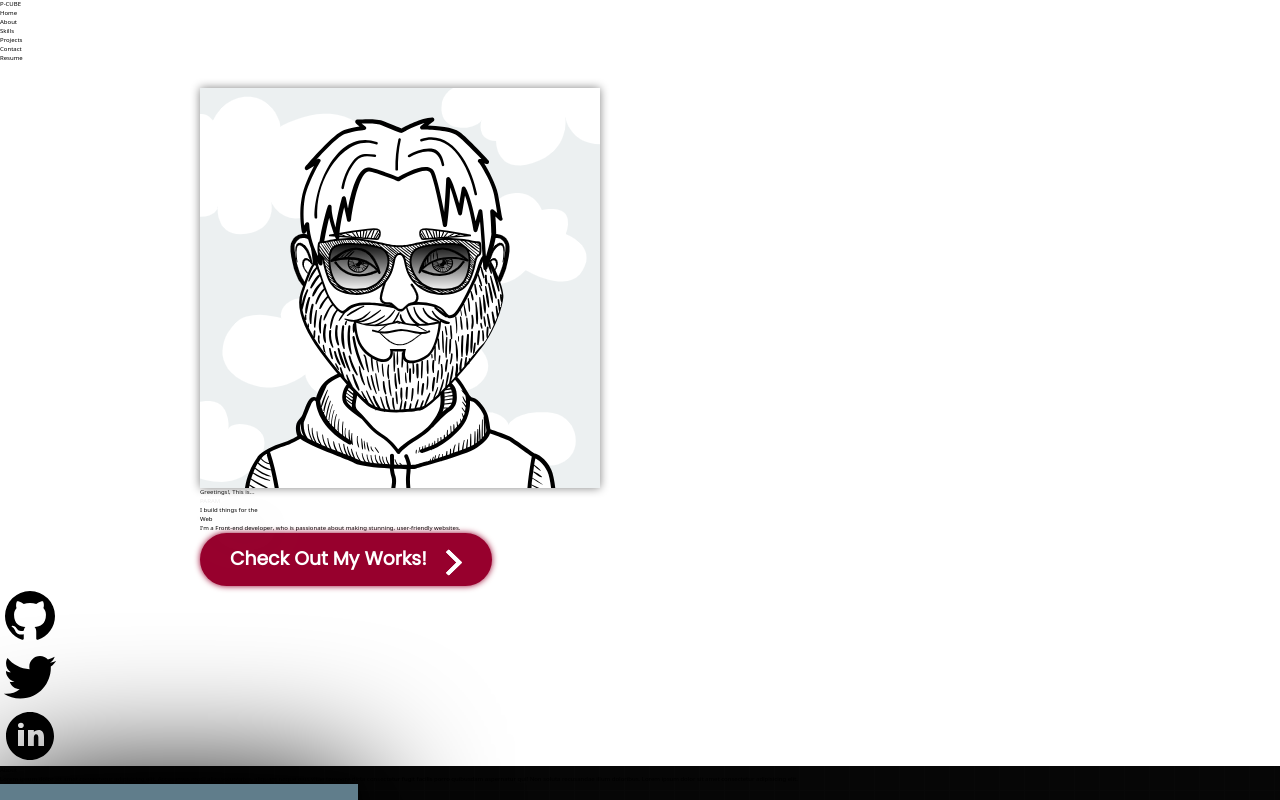
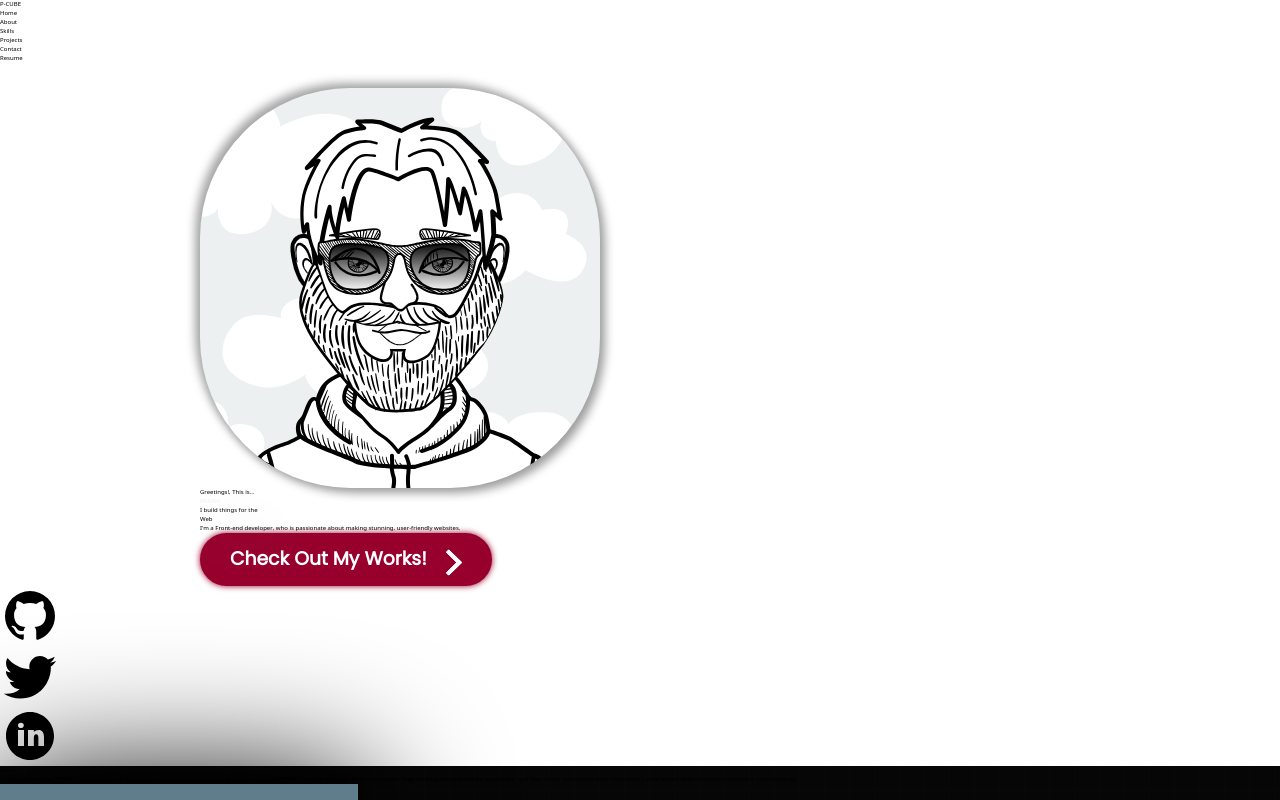
Before and after one commit to ParamPragyan/Portfolio, a React (Vite) app: page / in a window 1280 px wide. Shown: the top 800 px of the page. Built offline with nearby package versions, Linux system fonts and the light colour scheme; a web font is replaced by a local one.

Commit message:
minor changes

```diff
--- a/package.json
+++ b/package.json
@@ -9,6 +9,7 @@
     "preview": "vite preview"
   },
   "dependencies": {
+    "framer-motion": "^11.0.5",
     "react": "^18.2.0",
     "react-dom": "^18.2.0",
     "react-icons": "^4.8.0",
--- a/src/Sections/About/About.jsx
+++ b/src/Sections/About/About.jsx
@@ -2,6 +2,7 @@ import React from "react";
 import "../Sections.css";
 import ME from "../../assets/me2.png";
 import gmail from "../../assets/gmail.svg";
+import { motion } from "framer-motion"
 
 const About = () => {
   return (
--- a/src/Sections/Home/Home.jsx
+++ b/src/Sections/Home/Home.jsx
@@ -5,6 +5,7 @@ import homeimg from "../../assets/home-mobile2.png";
 import About from "../About/About";
 import github from "../../assets/github.svg";
 import avt from "../../assets/AvatarMaker.png";
+import { motion } from "framer-motion";
 
 const Home = () => {
   return (
@@ -20,13 +21,22 @@ const Home = () => {
 
         <div>
           <div className="hidden max-md:flex profile-img p-8 items-center justify-center">
-            <div className="w-80 drop-skills">
-              <img
-                className="w-80 rounded-full drop-profile-image"
-                src={avt}
-                alt=""
-              />
-            </div>
+            <motion.div
+              animate={{
+                scale: [1, 2, 2, 1, 1],
+                rotate: [0, 0, 360, 360, 0],
+                borderRadius: ["20%", "20%", "20%", "50%", "50%"],
+              }}
+              transition={{
+                ease: "linear",
+                duration: 3,
+                x: { duration: 1 },
+                y: { duration: 6},
+              }}
+              className="w-96 z-[1001] bg-white p-5  drop-skills"
+            >
+              <img className="img-neo w-96 rounded-full " src={avt} alt="" />
+            </motion.div>
           </div>
           <div className="greetings max-lg:flex max-lg:justify-center max-lg:text-5xl font-[C-G-32] text-[2rem] text-[#d8d8d8] ">
             Greetings!, This is...
--- a/src/index.css
+++ b/src/index.css
@@ -220,3 +220,9 @@ body {
     padding: 0rem;
   }
 }
+
+.img-neo {
+  border-radius: 150px;
+  background: #e0e0e0;
+  box-shadow: 5px 5px 10px #9d9d9d, -5px -5px 10px #a7a7a7;
+}
```
Also changed, not shown: 1 other file (tests, documents, lock files or other folders).
